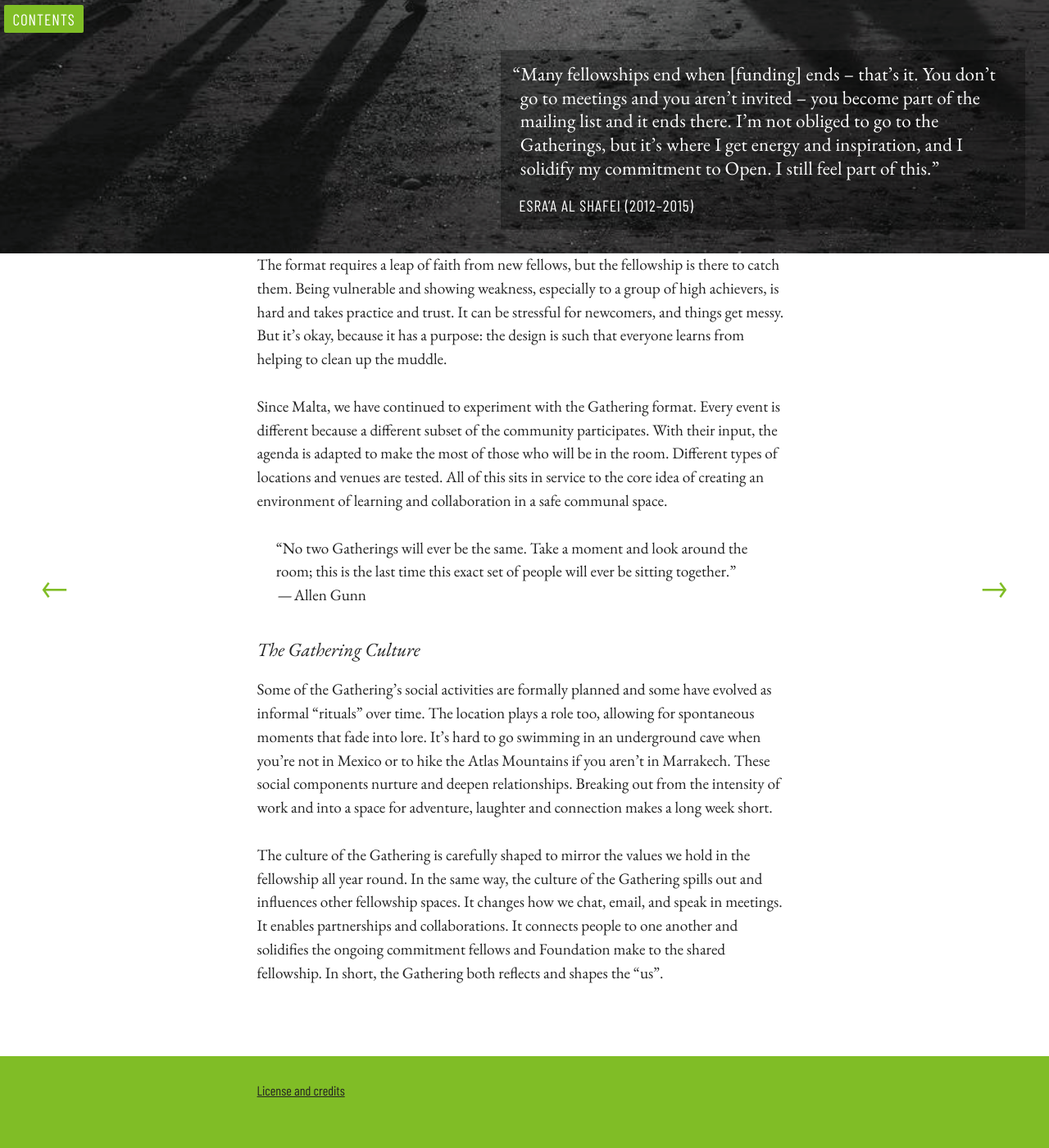
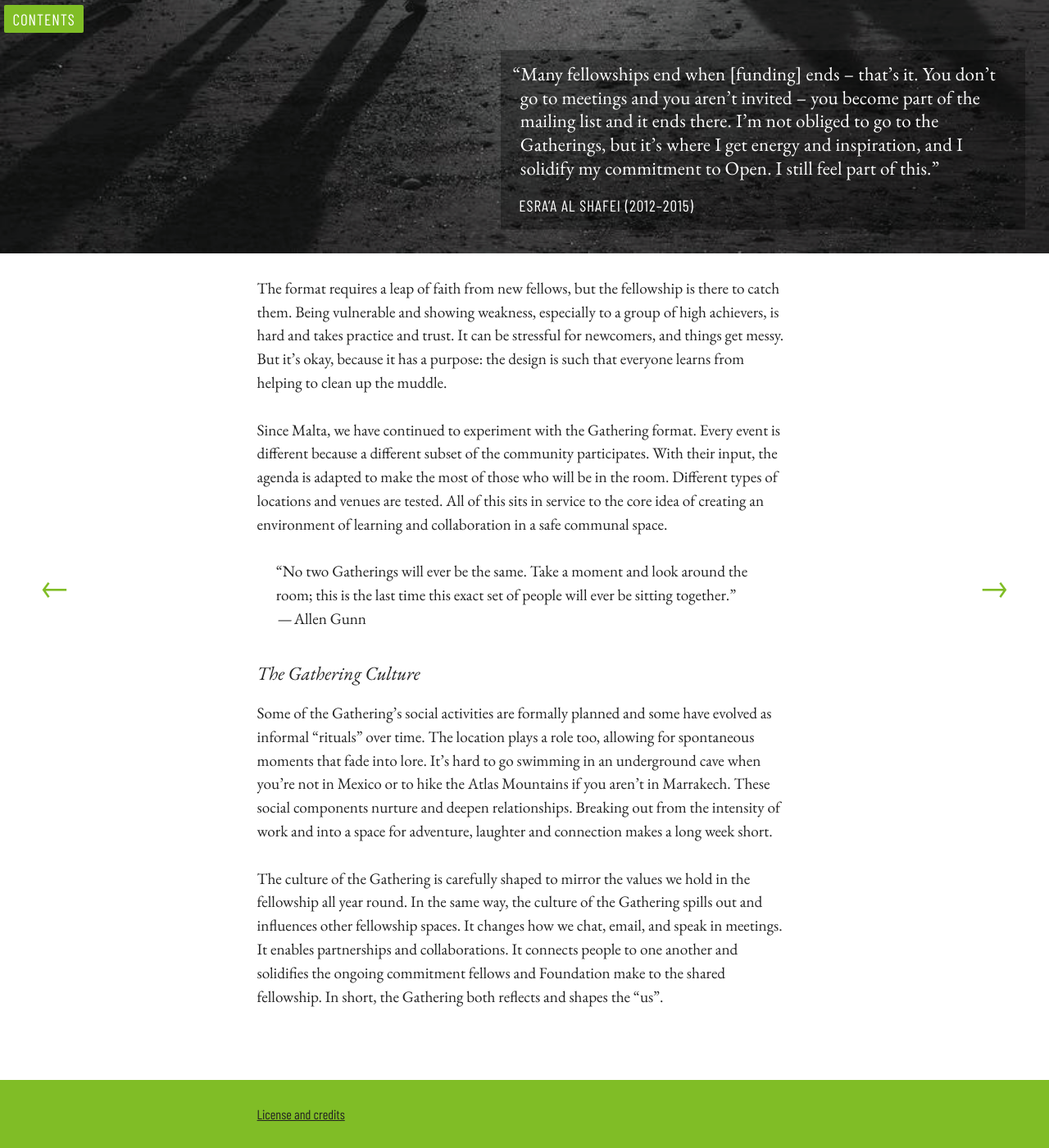
Before and after one commit to ShuttleworthFoundation/shuttleworth-foundation-shades-of-green, a Jekyll site: the page built from book/text/04-16.md, in a window 1280 px wide and 1400 px high, scrolled down 3834 px. Shown: the whole window at 82% size. Built offline with Jekyll 4.4.1, drawn with Linux system fonts in a browser that asks for light colours; some web fonts are replaced; before the commit the page ends 5205 px from its top, so only the background shows below that.

Commit message:
Add space between feature image and subsequent text

```diff
--- a/_sass/custom/_web-images.scss
+++ b/_sass/custom/_web-images.scss
@@ -6,6 +6,12 @@
     margin-left: 50%;
     transform: translateX(-50%);
     width: 100vw;
+    & + p,
+    & + ol,
+    & + ul,
+    & + dl {
+        margin-top: $line-height-default;
+    }
     .feature-image-body {
         position: relative;
         .feature-images {
```
